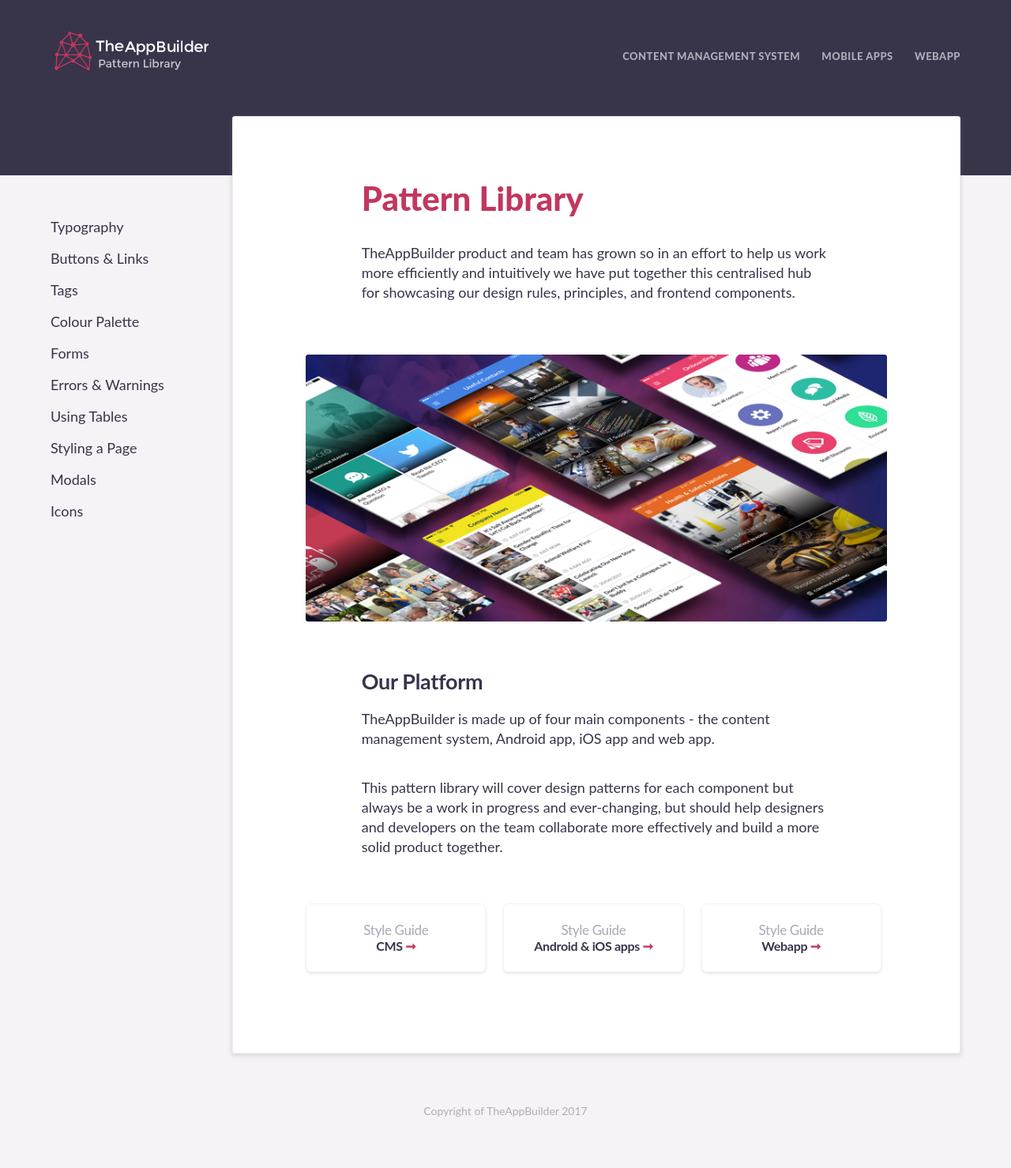
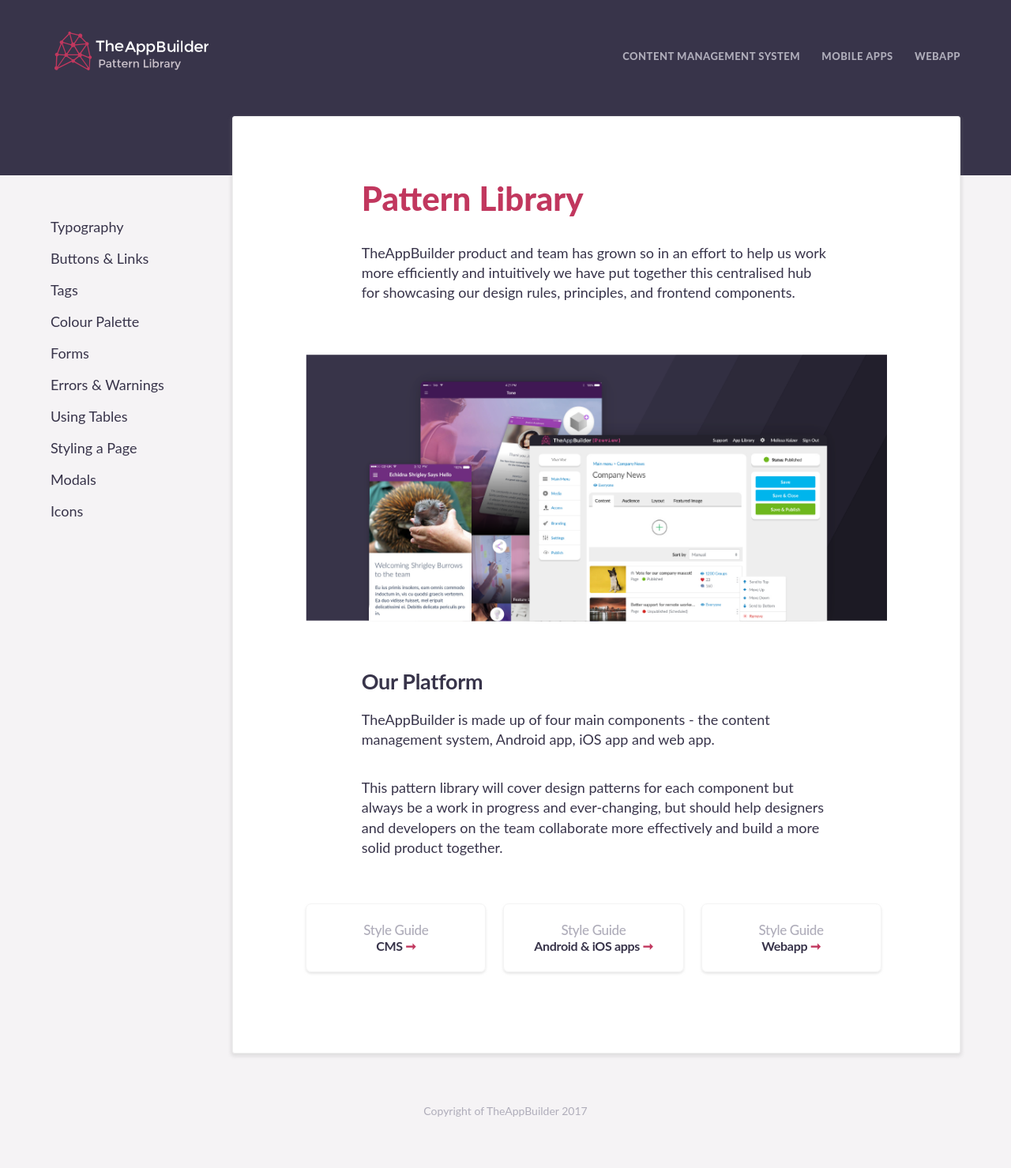
Before and after one commit to TheAppBuilderTeam/tab-pattern-library, a Jekyll site: the page built from index.html, in a window 1280 px wide. Shown: the whole page at 79% size. Built offline with Jekyll 4.4.1, drawn with Linux system fonts in a browser that asks for light colours; some web fonts are replaced.

Commit message:
Landing page image update

```diff
--- a/index.html
+++ b/index.html
@@ -7,7 +7,7 @@
 
 <p>TheAppBuilder product and team has grown so in an effort to help us work more efficiently and intuitively we have put together this centralised hub for showcasing our design rules, principles, and frontend components.</p>
 
-<figure><img src="{{ site.baseurl }}/assets/images/tab-layouts.jpg" class="main__content__img" /></figure>
+<figure><img src="{{ site.baseurl }}/assets/images/patternLibraryHero.png" class="main__content__img" /></figure>
 
 <h2>Our Platform</h2>
 
```
Also changed, not shown: assets/images/patternLibraryHero.png (added), 1 other file.
